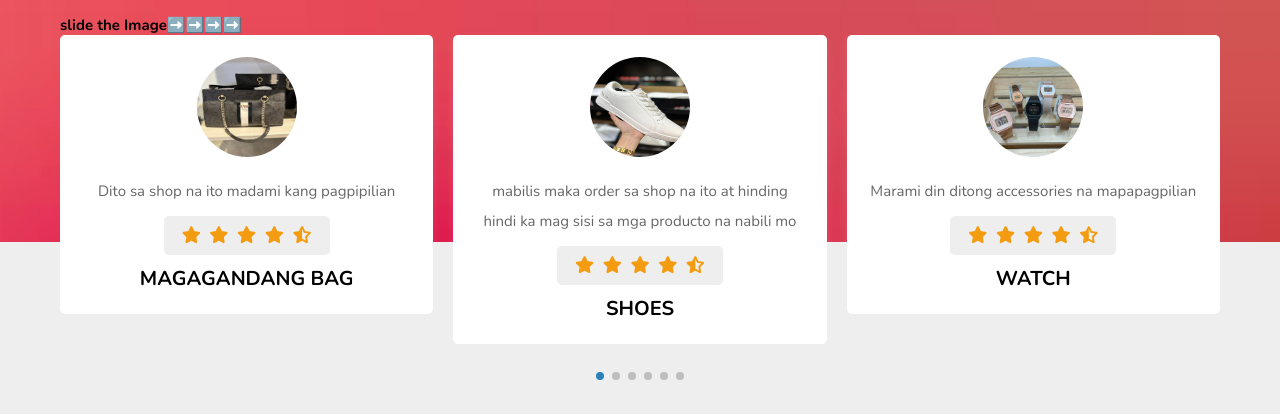
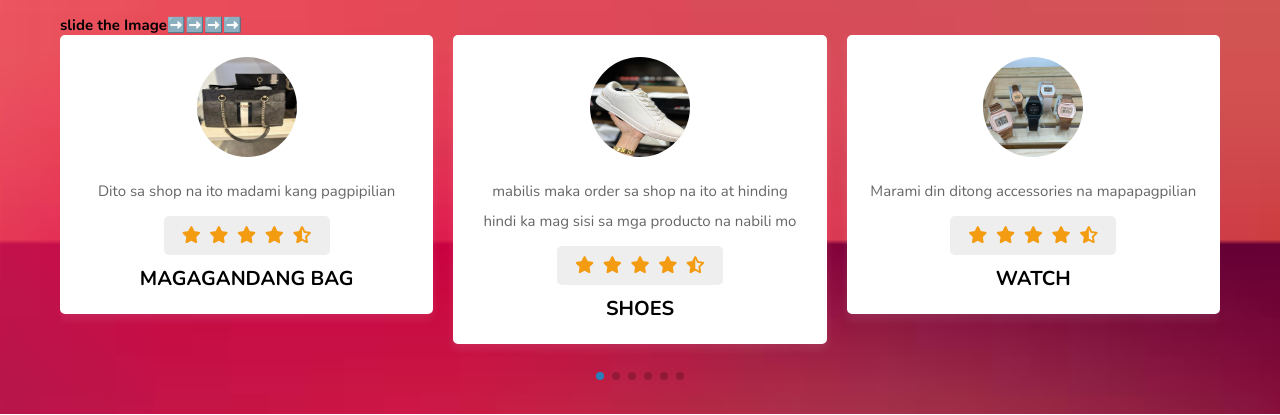
Before and after one commit to KenLaurenceDumara-og/JNL-S-PASABUY-ONLINE-SHOP, a PHP site: page /about.php in a window 1280 px wide. Shown: the part 558-973 px from the top of the page. Run offline with PHP 8.4, Linux system fonts and the light colour scheme; data that the repository does not hold is empty; some libraries are stand-ins or nearby versions.

Commit message:
Update about.php

```diff
--- a/about.php
+++ b/about.php
@@ -34,7 +34,7 @@ if(isset($_SESSION['user_id'])){
    body {
          background-image: url('./images/redimage.jpeg'); /* Replace 'path/to/your/image.jpg' with the actual path to your image file */
          background-size: cover; /* This ensures that the background image covers the entire body */
-         background-repeat: no-repeat;
+         background-repeat: repeat;
          height: 100vh;
          background-position: center;
 
```
